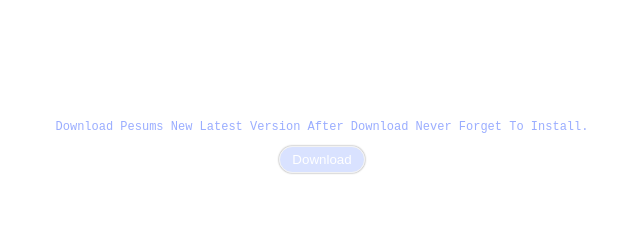
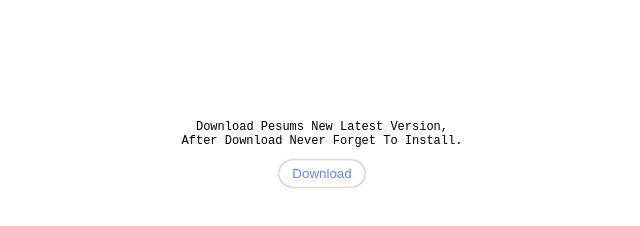
Before and after one commit to lonewolf3669/Pesums_Download, a plain HTML site: page index.html in a window 1280 px wide. Shown: the whole page, without its empty margins (318-958 px from the left). Drawn offline with Linux system fonts and the light colour scheme.

Commit message:
Update index.html

```diff
--- a/index.html
+++ b/index.html
@@ -2,6 +2,9 @@
 <html lang="en">
 <head>
  <meta charset="UTF-8">
+ <link rel="icon" type="icon" href="https://raw.githubusercontent.com/lonewolf3669/about/refs/heads/main/pesums.ico">
+<meta http-equiv="X-Ua compatible" content="ie-edge">
+<meta name="viewport" content="user-scalable=no,width=device-width,maximum-scale=1">
  <meta name="viewport" content="width=device-width, initial-scale=1.0">
  <title>Pesums</title>
  <style>
@@ -9,13 +12,18 @@
    border: none;
    box-shadow: 0px 0px 2px grey;
    padding: 5px 12px 5px 12px;
-   background-color: #5278ff37;
+   background-color: hsl(0, 0%, 100%);
    border-radius: 22px;
    border: solid .1px rgb(243, 243, 243);
+   transition: .2s;
+  }
+  button:hover{
+   box-shadow: 0px 0px 4px #d7d7d7;
+   border: solid .1px rgb(110, 158, 255);
   }
   a{
    text-decoration: none;
-   color: hsl(0, 0%, 100%);
+   color: hsl(223, 100%, 68%);
    font-family: Arial, Helvetica, sans-serif;
   }
   div{
@@ -24,14 +32,14 @@
   }
   pre{
    font-style:normal;
-   color: #7790ffbd;
+   color: #000000;
    font-size: 12px;
   }
  </style>
 </head>
 <body align="center">
  <div></div>
- <pre>Download Pesums New Latest Version After Download Never Forget To Install.</pre>
+ <pre>Download Pesums New Latest Version,<br>After Download Never Forget To Install.</pre>
  <button>
  <a href="https://github.com/lonewolf3669/about/raw/refs/heads/main/pesums.apk" download="download">Download</a>
 </button></body>
```
